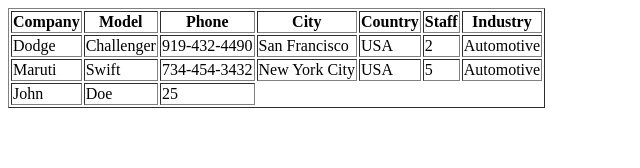
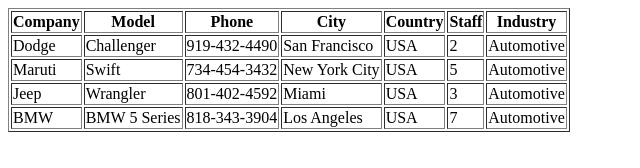
Before and after one commit to carolinehaoud/bootcamp, a plain HTML site: page html_table/index.html in a window 1280 px wide. Shown: the whole page, without its empty margins (0-640 px from the left). Drawn offline with Linux system fonts and the light colour scheme.

Commit message:
completed this task with all columns

```diff
--- a/html_table/index.html
+++ b/html_table/index.html
@@ -35,9 +35,22 @@
             <td>Automotive</td>
         </tr>
         <tr>
-            <td>John</td>
-            <td>Doe</td>
-            <td>25</td>
+            <td>Jeep</td>
+            <td>Wrangler</td>
+            <td>801-402-4592</td>
+            <td>Miami</td>
+            <td>USA</td>
+            <td>3</td>
+            <td>Automotive</td>
+        </tr>
+        <tr>
+            <td>BMW</td>
+            <td>BMW 5 Series</td>
+            <td>818-343-3904</td>
+            <td>Los Angeles</td>
+            <td>USA</td>
+            <td>7</td>
+            <td>Automotive</td>
         </tr>
 
 </body>
```
